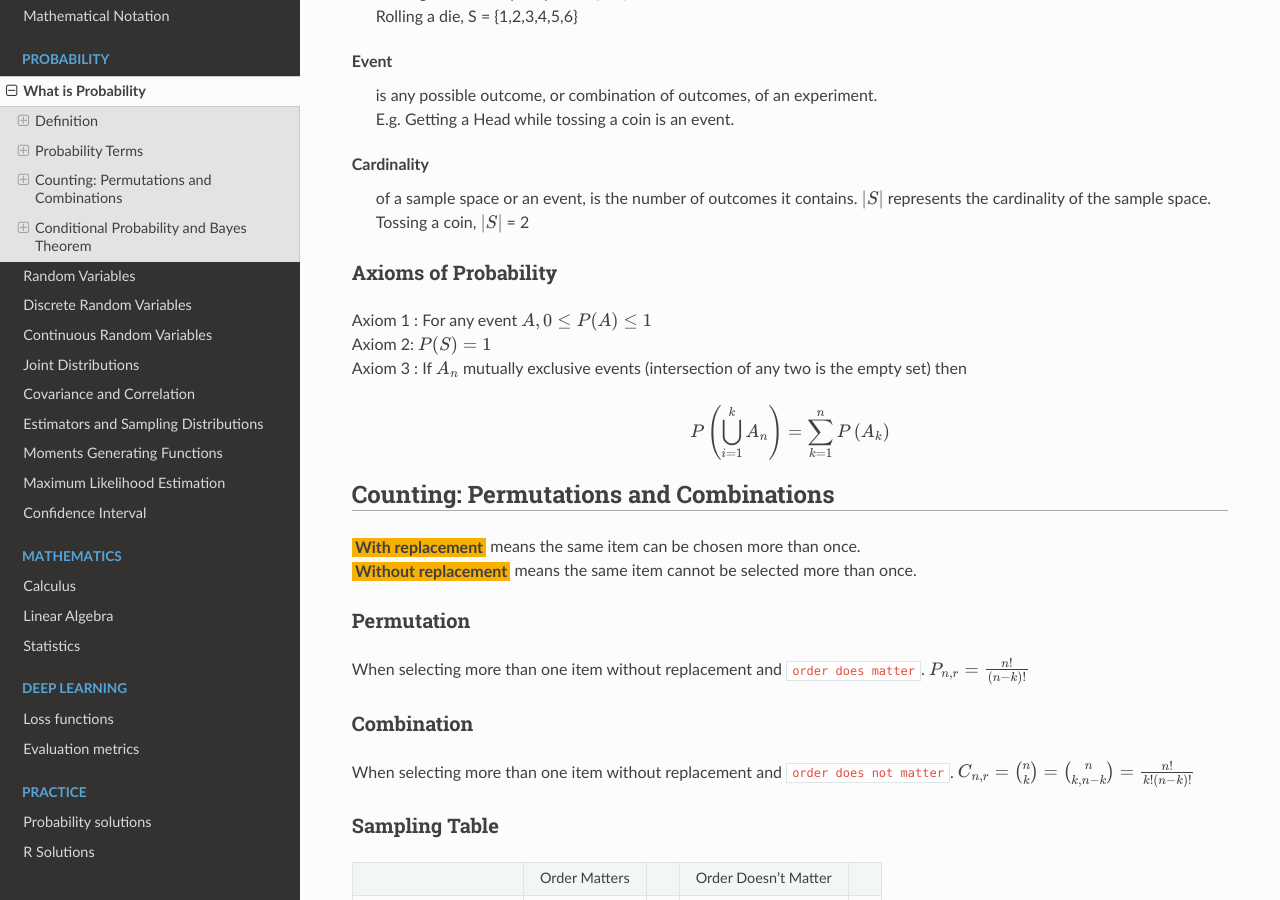
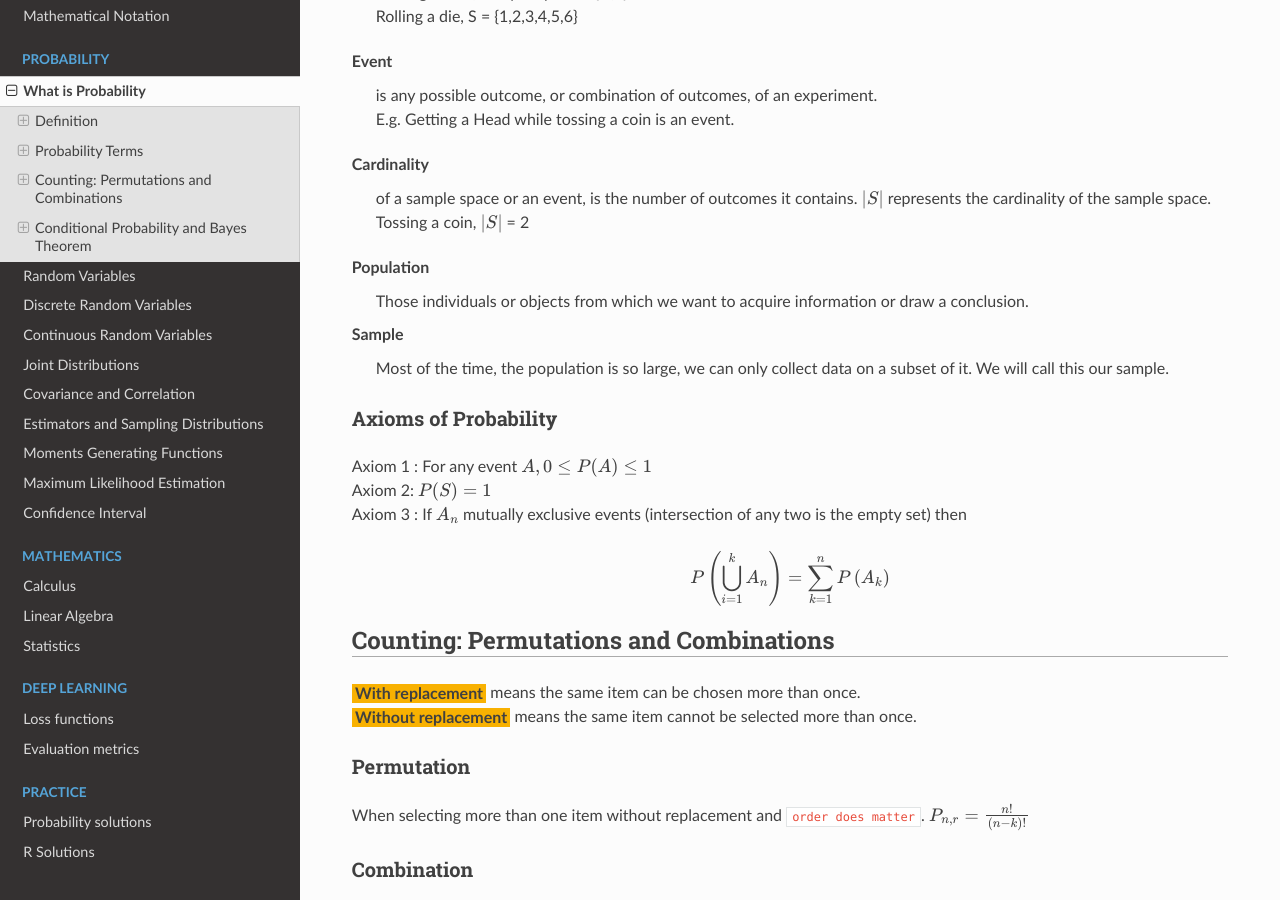
Before and after one commit to akkefa/ml-notes, a Sphinx documentation site: the page built from docs/probability/what_is_probability.rst, in a window 1280 px wide and 900 px high, scrolled down 1151 px. Built offline with Sphinx 7.4.7 and the Read the Docs theme 2.0.0, drawn with Linux system fonts in a browser that asks for light colours.

Commit message:
New changes.

```diff
--- a/docs/probability/what_is_probability.rst
+++ b/docs/probability/what_is_probability.rst
@@ -56,6 +56,11 @@ Some of the important probability terms are discussed here.
         | of a sample space or an event, is the number of outcomes it contains. :math:`|S|` represents the cardinality of the sample space.
         | Tossing a coin, :math:`|S|` = 2
 
+    Population
+        Those individuals or objects from which we want to acquire information or draw a conclusion.
+
+    Sample
+        Most of the time, the population is so large, we can only collect data on a subset of it. We will call this our sample.
 
 Axioms of Probability
 ----------------------
```
